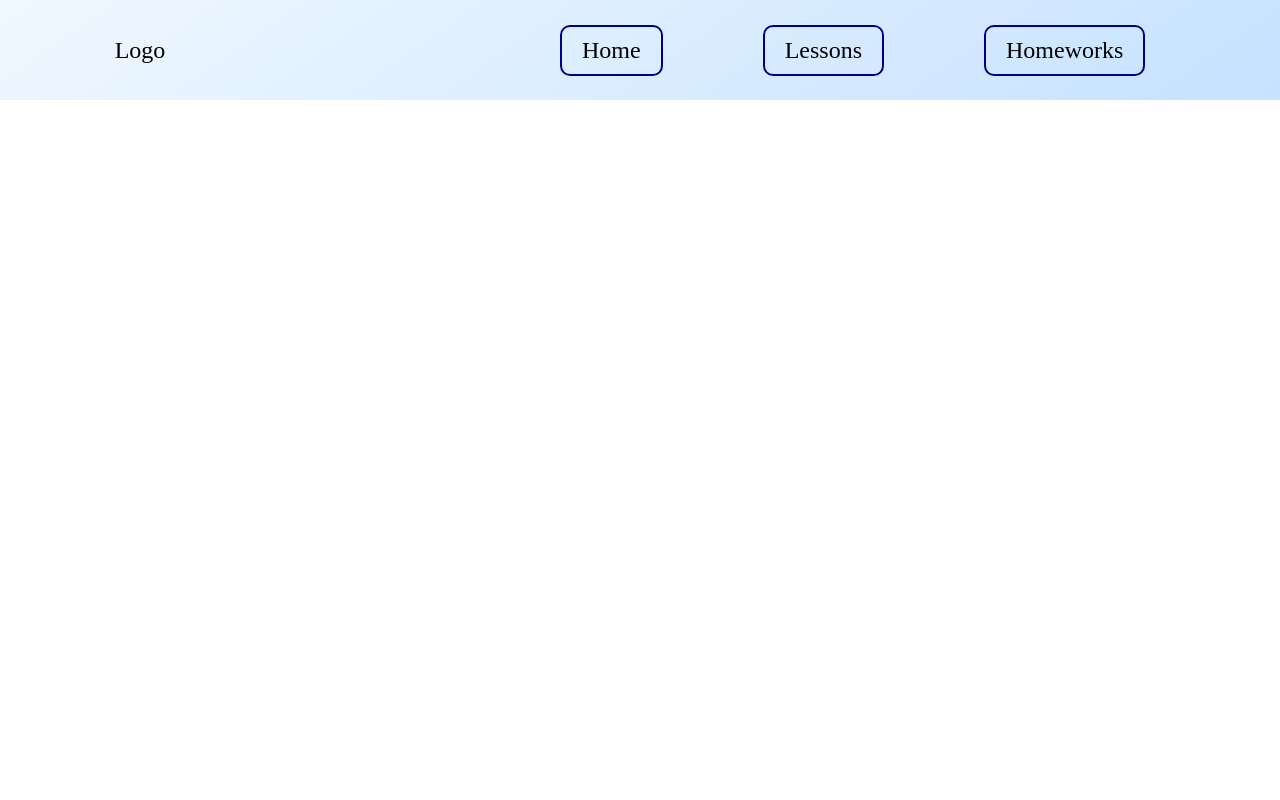
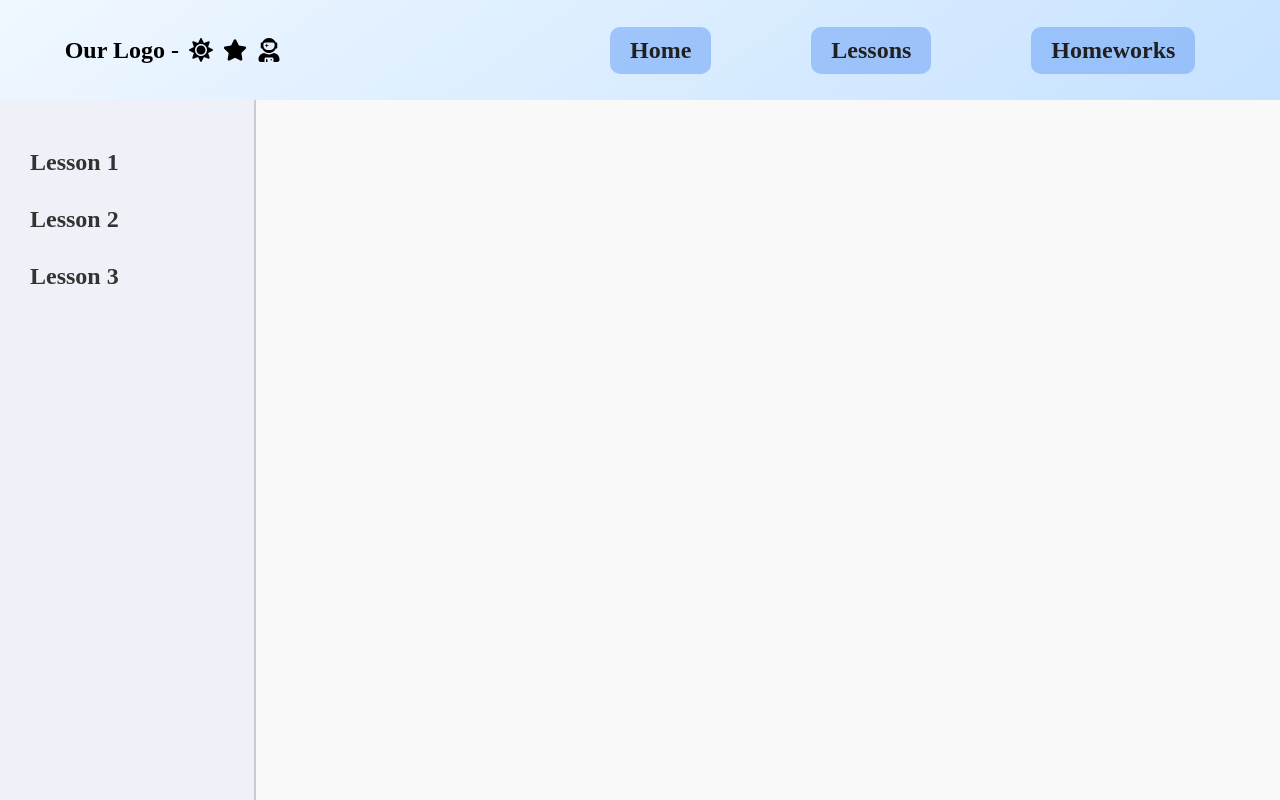
Before and after one commit to KoltLevry/React_third_ts, a React (Vite) app: page /lessons in a window 1280 px wide. Built offline with nearby package versions, Linux system fonts and the light colour scheme.

Commit message:
add right nav

```diff
--- a/package.json
+++ b/package.json
@@ -12,6 +12,7 @@
   "dependencies": {
     "react": "^18.3.1",
     "react-dom": "^18.3.1",
+    "react-icons": "^5.4.0",
     "react-router-dom": "^7.1.3"
   },
   "devDependencies": {
--- a/src/App.tsx
+++ b/src/App.tsx
@@ -1,23 +1,26 @@
-import './App.css'
-// import { BrowserRouter as Router, Route, Link } from 'react-router-dom'
-// import Lesson_01 from './components/pages/lessons/Lesson_01/Lesson_01'
-import Navbar from './components/Navbar/Navbar'
+import { BrowserRouter as Router, Routes, Route } from "react-router-dom";
+import Navbar from "./components/Navbar/Navbar";
+import Home from "./components/pages/Home/Home";
+import Lessons from "./components/pages/lessons/Lessons";
+import Lesson_01 from "./components/pages/lessons/Lesson_01/Lesson_01";
+import Lesson_02 from "./components/pages/lessons/Lesson_02/Lesson_02";
+import "./App.css";
 
 function App() {
   return (
-    // <Router>
-      <div className='app'>
-        {/* <h1>Hi ts</h1> */}
-        {/* <Lesson_01 /> */}
-
+    <Router>
+      <div className="app">
         <Navbar />
-        {/* <Routes>
-          <Route path='/' element={<Home />} />
-        </Routes> */}
+        <Routes>
+          <Route path="/" element={<Home />} />
+          <Route path="/lessons" element={<Lessons />}>
+            <Route path="lesson-01" element={<Lesson_01 />} />
+            <Route path="lesson-02" element={<Lesson_02 />} />
+          </Route>
+        </Routes>
       </div>
-
-    // </Router>
-  )
+    </Router>
+  );
 }
 
-export default App
+export default App;
--- a/src/components/Navbar/Navbar.css
+++ b/src/components/Navbar/Navbar.css
@@ -5,23 +5,24 @@
     padding: 2px;
     background: linear-gradient(145deg, #f0f8ff, #c6e2ff);
     font-size: 24px;
+    font-weight: bold;
     height: 100px;
 }
 
 
 .logo-container {
-    width: 200px;
-    height: auto;
-}
-.logo-container img{
-    width: 200px;
+    display: flex;
+    align-items: center;
+    gap: 10px;
+    width: 400px;
     height: auto;
 }
 
 
+
 .nav-container {
-    /* width: 100%; */
     padding: 10px;
+
 }
 .nav-container ul{
     display: flex;
@@ -34,16 +35,31 @@
     list-style: none;
     text-decoration: none;
     padding: 10px 20px;
-    /* border: 2px solid transparent; */
-    border: 2px solid darkblue;
     border-radius: 10px;
     transition: all 0.3s ease;
+    /* background-color: rgb(39, 100, 191); */
+    /* background-color: rgb(104, 161, 247); */
+    background-color: rgba(125, 174, 248, 0.644);
 }
-
+.nav-container a{
+    list-style: none;
+    text-decoration: none;
+    color:  rgb(32, 32, 32);
+}
+.nav-container a:hover{
+    color:  whitesmoke;
+}
 .nav-container li:hover{
-    border-color: grey;
-    border-radius: 10px;
     box-shadow: 0 4px 8px rgba(0, 0, 0, 0.2);
-    background-color: rgb(39, 100, 191);
-    color: whitesmoke;
+    background-color: rgb(81, 141, 231);
+    cursor: pointer;
+    opacity: 0.8;
+    transform: scale(1.1);
 }
+.nav-container li:active {
+    background-color: rgb(55, 111, 189);
+    transform: scale(0.95);
+}
+/* .nav-container li:focus {
+    outline: 3px solid rgba(51, 128, 242, 0.5);
+} */
--- a/src/components/Navbar/Navbar.tsx
+++ b/src/components/Navbar/Navbar.tsx
@@ -1,14 +1,27 @@
+import { Link } from "react-router-dom";
 import "./Navbar.css";
+import { FaUserAstronaut, FaSun, FaStar } from "react-icons/fa";
 
 function Navbar() {
   return (
     <div className="navbar-wrapper">
-      <div className="logo-container">Logo</div>
+      <div className="logo-container">
+        Our Logo -
+        <FaSun />
+        <FaStar />
+        <FaUserAstronaut />
+      </div>
       <nav className="nav-container">
         <ul>
-          <li>Home</li>
-          <li>Lessons</li>
-          <li>Homeworks</li>
+          <li>
+            <Link to="/">Home</Link>
+          </li>
+          <li>
+            <Link to="/lessons">Lessons</Link>
+          </li>
+          <li>
+            <Link to="/homeworks">Homeworks</Link>
+          </li>
         </ul>
       </nav>
     </div>
--- /dev/null
+++ b/src/components/pages/Home/Home.tsx
@@ -0,0 +1,7 @@
+function Home() {
+    return (
+        <div>Welcome to the Home Page!</div>
+    );
+  }
+
+  export default Home;
--- /dev/null
+++ b/src/components/pages/lessons/Lesson_02/Lesson_02.tsx
@@ -0,0 +1,9 @@
+import './Lesson_02.css'
+
+function Lesson_02() {
+    return(
+        <div>L2 TS</div>
+    );
+}
+
+export default Lesson_02;
--- /dev/null
+++ b/src/components/pages/lessons/Lessons.css
@@ -0,0 +1,46 @@
+.lessons-wrapper {
+    display: flex;
+    height: calc(100vh - 100px);
+    background-color: #f9f9f9;
+    font-size: 24px;
+  }
+
+  .lessons-numbers-container {
+    width: 20%;
+    padding: 20px;
+    background-color: #eef1f7;
+    border-right: 2px solid #ccc;
+  }
+
+  .lessons-numbers-container ul {
+    list-style: none;
+    padding: 0;
+  }
+
+  .lessons-numbers-container li {
+    margin-bottom: 20px;
+  }
+
+  .lessons-numbers-container a {
+    text-decoration: none;
+    color: #333;
+    font-weight: bold;
+    padding: 5px 10px;
+    display: inline-block;
+    border-radius: 5px;
+  }
+
+  .lessons-numbers-container a:hover {
+    background-color: #007bff;
+    color: white;
+  }
+
+  .tasks-load-container {
+    width: 80%;
+    padding: 20px;
+
+    display: flex;
+    flex-direction: column;
+    justify-content: center;
+    align-items: center;
+  }
--- /dev/null
+++ b/src/components/pages/lessons/Lessons.tsx
@@ -0,0 +1,28 @@
+import { Outlet, Link } from "react-router-dom";
+import "./Lessons.css";
+
+function Lessons() {
+  return (
+    <div className="lessons-wrapper">
+      <div className="lessons-numbers-container">
+        <ul>
+          <li>
+            <Link to="lesson-01">Lesson 1</Link>
+          </li>
+          <li>
+            <Link to="lesson-02">Lesson 2</Link>
+          </li>
+          <li>
+            <Link to="lesson-03">Lesson 3</Link>
+          </li>
+        </ul>
+      </div>
+
+      <div className="tasks-load-container">
+        <Outlet />
+      </div>
+    </div>
+  );
+}
+
+export default Lessons;
```
Also changed, not shown: src/components/Footer/Footer.tsx (deleted), src/components/pages/lessons/Lesson_02/Lesson_02.css (added), 1 other file (tests, documents, lock files or other folders).
